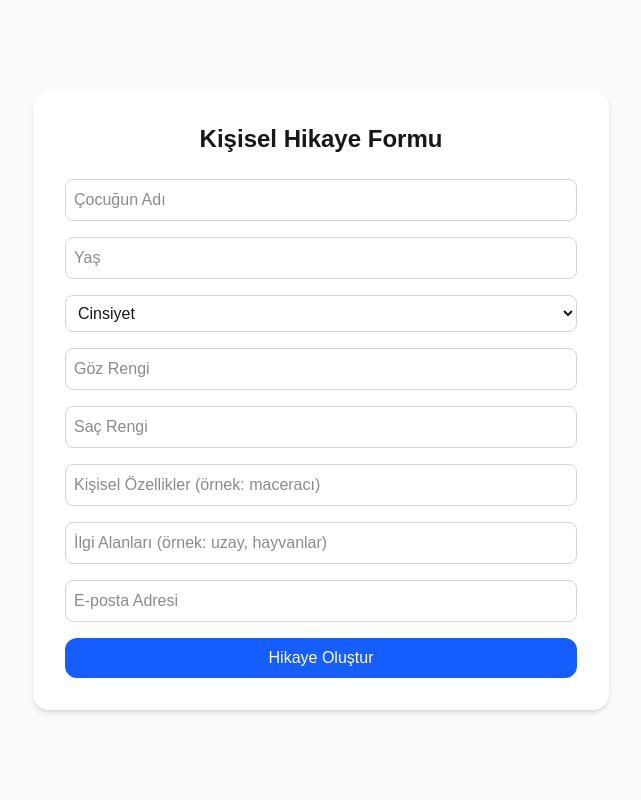
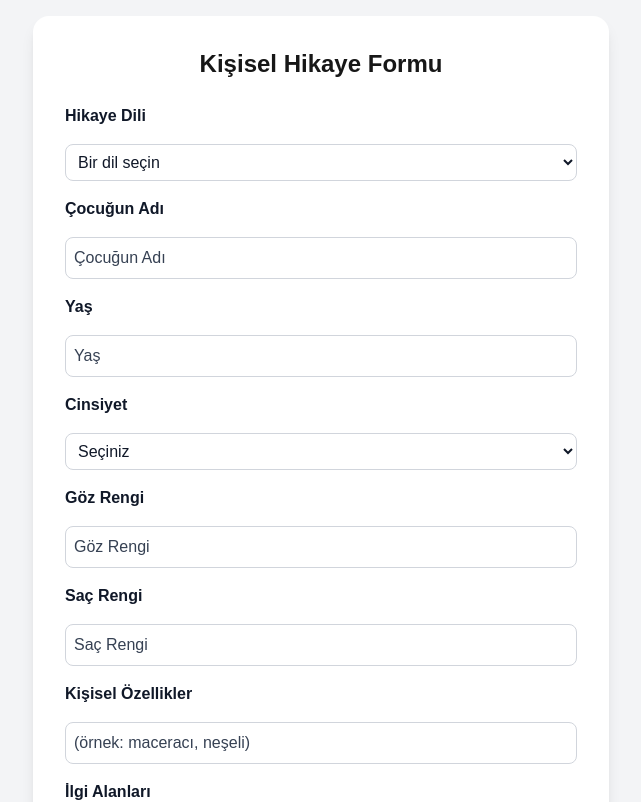
Before and after one commit to littlestorylabs/littlestorylabs, a Next.js app: page /form in a window 1280 px wide. Shown: the top 802 px of the page, without its empty margins (319-960 px from the left). Built offline with nearby package versions, Linux system fonts and the light colour scheme.

Commit message:
Form görünümü düzeltildi, koyu yazı ve dil seçenekleri eklendi

```diff
--- a/app/form/page.js
+++ b/app/form/page.js
@@ -1,24 +1,60 @@
 export default function FormPage() {
   return (
-    <main className="min-h-screen flex items-center justify-center bg-gray-50 p-4">
-      <div className="bg-white p-8 rounded-2xl shadow-md w-full max-w-xl">
+    <main className="min-h-screen flex items-center justify-center bg-gray-100 p-4">
+      <div className="bg-white p-8 rounded-2xl shadow-lg w-full max-w-xl">
         <h1 className="text-2xl font-bold mb-6 text-center">Kişisel Hikaye Formu</h1>
-        <form className="grid gap-4">
-          <input type="text" placeholder="Çocuğun Adı" className="input" />
-          <input type="number" placeholder="Yaş" className="input" />
-          <select className="input">
-            <option value="">Cinsiyet</option>
+        <form className="grid gap-4 text-gray-900">
+
+          {/* Hikaye Dili */}
+          <label className="font-semibold">Hikaye Dili</label>
+          <select className="input text-gray-900 placeholder-gray-700">
+            <option value="">Bir dil seçin</option>
+            <option value="tr">Türkçe</option>
+            <option value="en">English</option>
+            <option value="de">Deutsch</option>
+            <option value="fr">Français</option>
+            <option value="es">Español</option>
+            <option value="it">Italiano</option>
+            <option value="pt">Português</option>
+            <option value="nl">Nederlands</option>
+            <option value="ru">Русский</option>
+            <option value="zh">中文</option>
+            <option value="ar">العربية</option>
+            <option value="ja">日本語</option>
+          </select>
+
+          {/* Çocuk bilgileri */}
+          <label className="font-semibold">Çocuğun Adı</label>
+          <input type="text" placeholder="Çocuğun Adı" className="input text-gray-900 placeholder-gray-700" />
+
+          <label className="font-semibold">Yaş</label>
+          <input type="number" placeholder="Yaş" className="input text-gray-900 placeholder-gray-700" />
+
+          <label className="font-semibold">Cinsiyet</label>
+          <select className="input text-gray-900 placeholder-gray-700">
+            <option value="">Seçiniz</option>
             <option value="erkek">Erkek</option>
             <option value="kız">Kız</option>
           </select>
-          <input type="text" placeholder="Göz Rengi" className="input" />
-          <input type="text" placeholder="Saç Rengi" className="input" />
-          <input type="text" placeholder="Kişisel Özellikler (örnek: maceracı)" className="input" />
-          <input type="text" placeholder="İlgi Alanları (örnek: uzay, hayvanlar)" className="input" />
-          <input type="email" placeholder="E-posta Adresi" className="input" />
+
+          <label className="font-semibold">Göz Rengi</label>
+          <input type="text" placeholder="Göz Rengi" className="input text-gray-900 placeholder-gray-700" />
+
+          <label className="font-semibold">Saç Rengi</label>
+          <input type="text" placeholder="Saç Rengi" className="input text-gray-900 placeholder-gray-700" />
+
+          <label className="font-semibold">Kişisel Özellikler</label>
+          <input type="text" placeholder="(örnek: maceracı, neşeli)" className="input text-gray-900 placeholder-gray-700" />
+
+          <label className="font-semibold">İlgi Alanları</label>
+          <input type="text" placeholder="(örnek: uzay, hayvanlar)" className="input text-gray-900 placeholder-gray-700" />
+
+          <label className="font-semibold">E-posta Adresi</label>
+          <input type="email" placeholder="E-posta adresi" className="input text-gray-900 placeholder-gray-700" />
+
           <button
             type="submit"
-            className="bg-blue-600 text-white py-2 px-4 rounded-xl hover:bg-blue-700 transition"
+            className="bg-blue-600 text-white py-2 px-4 mt-4 rounded-xl hover:bg-blue-700 transition font-semibold"
           >
             Hikaye Oluştur
           </button>
--- a/app/globals.css
+++ b/app/globals.css
@@ -25,5 +25,5 @@ body {
   font-family: Arial, Helvetica, sans-serif;
 }
 .input {
-  @apply border border-gray-300 rounded-lg p-2 w-full;
+  @apply border border-gray-300 rounded-lg p-2 w-full bg-white focus:outline-none focus:ring-2 focus:ring-blue-300;
 }
```
